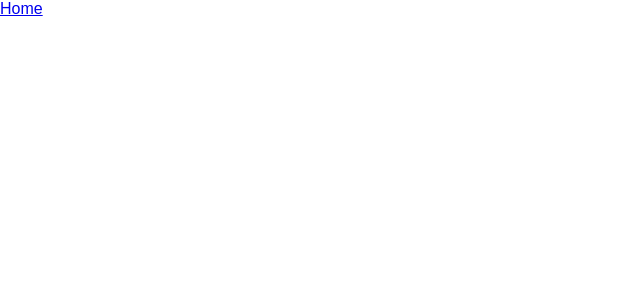
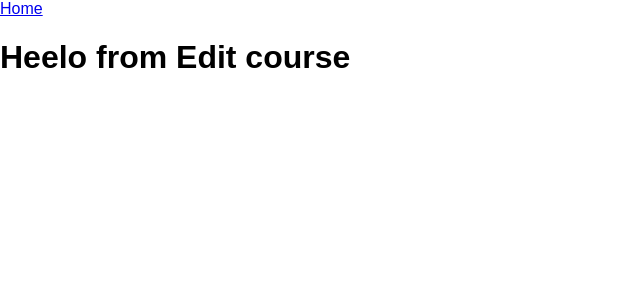
Before and after one commit to ejjonzey/Chain-Bangers, a React (Create React App) app in the folder client/: page /EditCourse in a window 1280 px wide. Shown: the top 300 px of the page, without its empty margins (0-640 px from the left). Built offline with nearby package versions, Linux system fonts and the light colour scheme.

Commit message:
edit courses.

```diff
--- a/client/src/App.js
+++ b/client/src/App.js
@@ -4,7 +4,7 @@ import { BrowserRouter as Router, Route, Link } from "react-router-dom";
 import Home from './components/Home';
 import Course from './components/Course';
 import AddCourse from './components/AddCourse';
-import EditHole from './components/EditHole';
+import EditCourse from './components/EditCourse';
 import Hole from './components/Hole';
 
 
@@ -23,7 +23,7 @@ class App extends Component {
             <Route exact path="/" component={Home}/>
             <Route path="/AddCourse" component={AddCourse}/>
             <Route path="/Course" component={Course}/>
-            <Route path="/EditHole" component={EditHole}/>
+            <Route path="/EditCourse" component={EditCourse}/>
             <Route path="/Hole" component={Hole}/>
 
           </div>
--- a/client/src/components/AddCourse.js
+++ b/client/src/components/AddCourse.js
@@ -9,7 +9,7 @@ class AddCourse extends Component {
 
   _handleSubmit = (e) => {
     e.preventDefault();
-    axios.post("/api/Course", this.state).then((res) => {
+    axios.post("/api/course", this.state).then((res) => {
       console.log("Success!");
     })
     .catch(err => console.log(err));
@@ -40,7 +40,7 @@ class AddCourse extends Component {
                  </label>
                 </form>
                </div>
-               <Link to='/EditHole'>Edit Hole</Link>
+               <Link to='/EditCourse'>Edit course</Link>
             </div>
         );
     }
--- a/client/src/components/Course.js
+++ b/client/src/components/Course.js
@@ -30,6 +30,11 @@ _newCourse = () => {
     });
 };
 
+_deleteCourse = ()=>{
+    const newState = {...this.state};
+    this.setState(newState);
+    }
+
 
     render(){
         return (
--- a/client/src/components/EditHole.js
+++ b/client/src/components/EditCourse.js
@@ -1,15 +1,15 @@
 import React, { Component } from 'react';
 
-class EditHole extends Component {
+class EditCourse extends Component {
     render() {
         return (
             <div>
                 <div>
-                    <h1>Heelo from Edit Hole</h1>
+                    <h1>Heelo from Edit course</h1>
                 </div>
             </div>
         );
     }
 }
 
-export default EditHole;
+export default EditCourse;
```
Also changed, not shown: 1 other file (tests, documents, lock files or other folders).
